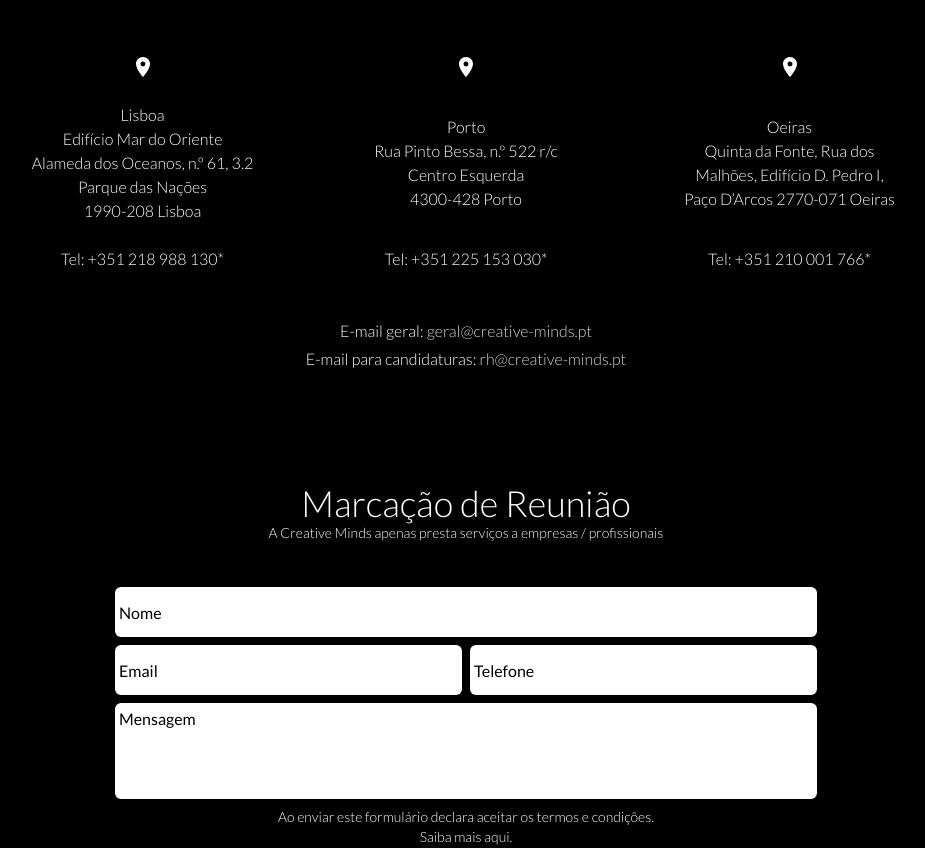
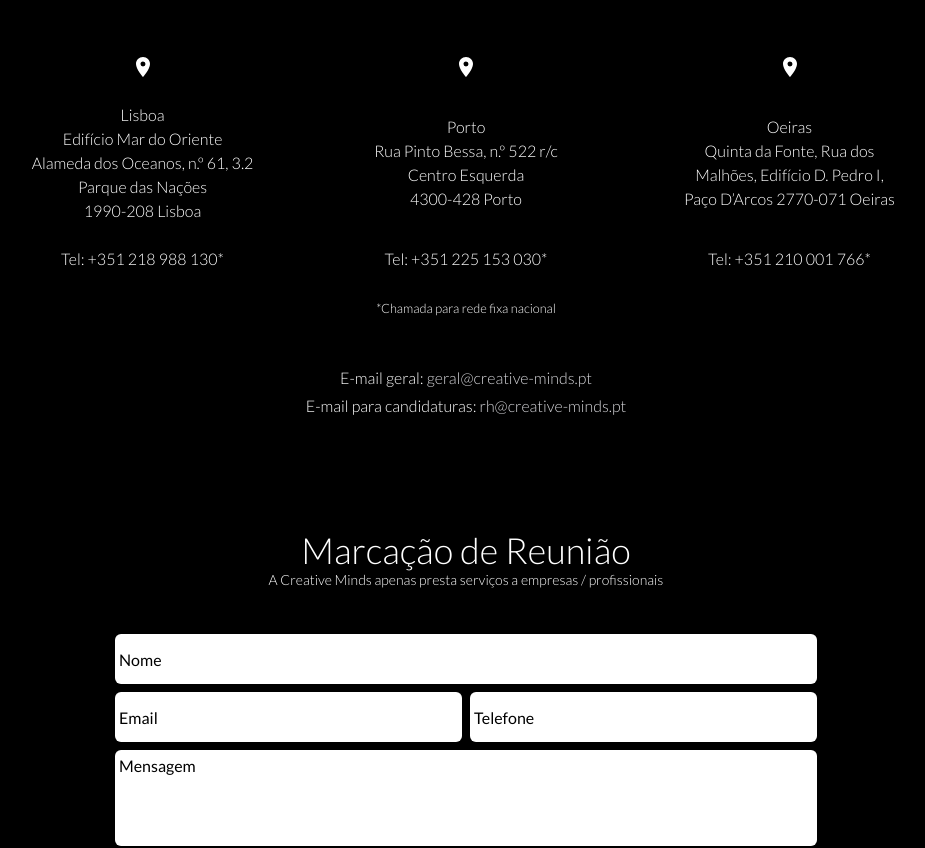
Before and after one commit to Fernando-Ligabue/rebuildCM, a React (Vite) app: page /departamento-de-design in a window 1280 px wide. Shown: the part 1091-1939 px from the top of the page, without its empty margins (174-1099 px from the left). Built offline with nearby package versions, Linux system fonts and the light colour scheme.

Commit message:
correction time out toast, introduce text in footr and correction in slider project images

```diff
--- a/src/App.tsx
+++ b/src/App.tsx
@@ -43,7 +43,7 @@
         <BottomFooter />
         <ToastContainer
           position="bottom-center"
-          autoClose={5000}
+          autoClose={2000}
           hideProgressBar={false}
           newestOnTop={false}
           closeOnClick
--- a/src/components/Contacts.tsx
+++ b/src/components/Contacts.tsx
@@ -23,6 +23,9 @@
             <span className='w-full text-md text-white text-center font-light mt-5'>Tel: <a className='w-full text-md hover:text-white text-center font-light' href={`tel:${office.phone}`}> {office.phone}</a>*</span>
           </div>
         ))}
+        {data.message.map((message) => (
+          <div className='w-full flex justify-center items-center pt-5'><small className='text-white font-light'>{message.text}</small></div>
+        ))}
         <div className='w-full flex flex-col justify-center items-center cursor-pointer gap-1 mt-10'>
           {data.emails.map((email) => (
             <p key={email.id} className='w-full text-md text-white text-center font-light'>{email.setor}:
--- a/src/components/Projects.tsx
+++ b/src/components/Projects.tsx
@@ -32,6 +32,10 @@
         if (openProject && mainImage) {
             const currentIndex = openProject.images.indexOf(mainImage);
             const prevIndex = (currentIndex - 1) % openProject.images.length;
+            if (prevIndex < 0) {
+                setMainImage(openProject.images[openProject.images.length - 1]);
+                return;
+            }
             setMainImage(openProject.images[prevIndex]);
         }
     }
--- a/src/lib/constants.tsx
+++ b/src/lib/constants.tsx
@@ -721,7 +721,7 @@
         message: [
             {
                 id: 1,
-                message: "*Chamada para rede fixa nacional",
+                text: "*Chamada para rede fixa nacional",
             }
         ]
     }
```
